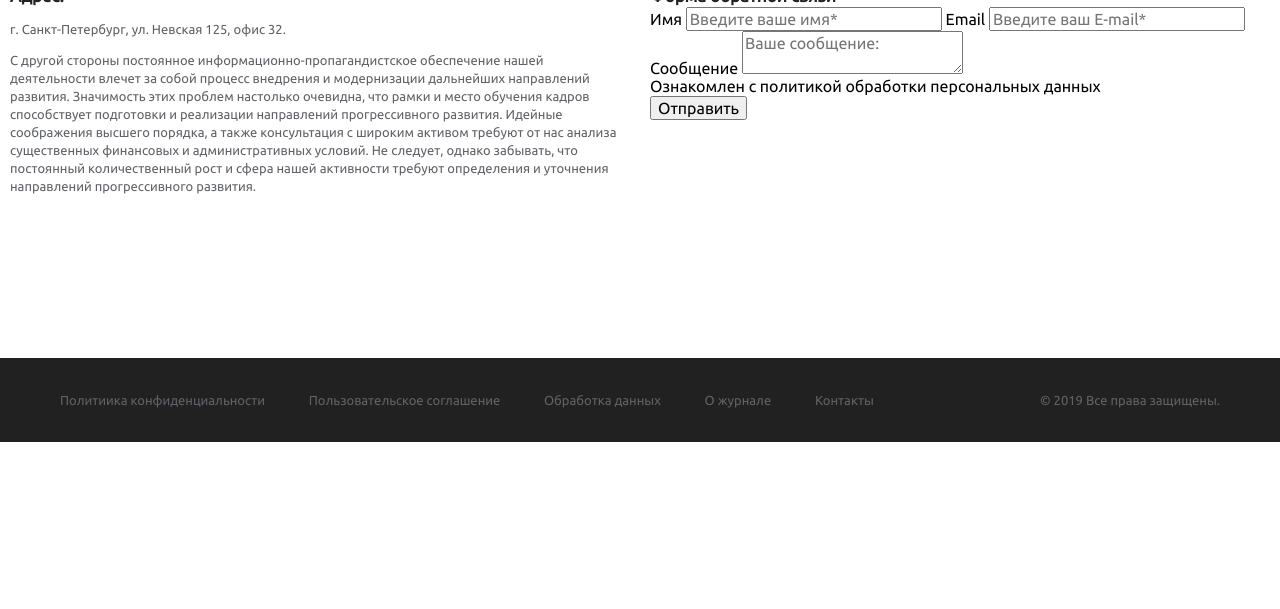
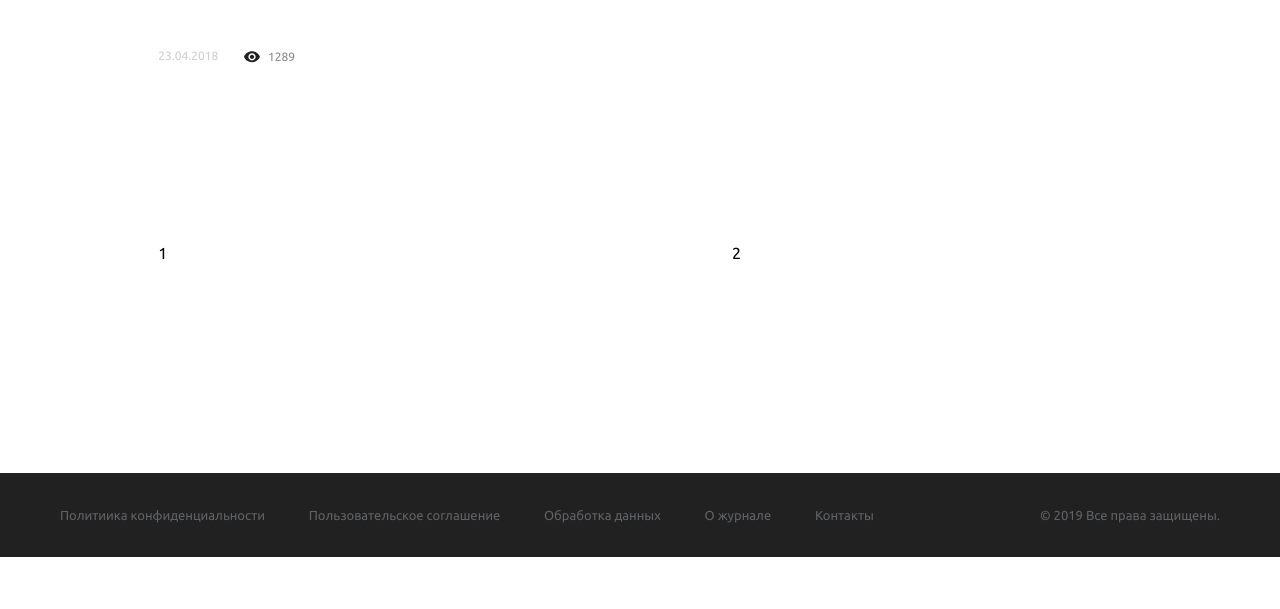
Before and after one commit to alisa-pogarskaya/everything.ru, a website built with webpack: page src/pages/article.html in a window 1280 px wide. Shown: the part 191-800 px from the top of the page. Built offline with nearby package versions, Linux system fonts and the light colour scheme; files whose address does not match are found by name.

Commit message:
Подготовка страницы статья

```diff
--- a/src/blocks/cart-main/cart-main.scss
+++ b/src/blocks/cart-main/cart-main.scss
@@ -119,3 +119,7 @@
 		right: 2%;
 	}
 }
+
+.cart-main_info--no-margin {
+	margin-top: 0;
+}
--- a/src/pages/article.html
+++ b/src/pages/article.html
@@ -8,44 +8,53 @@
 	</head>
 	<body>
 		//= ../blocks/header/header.html
-		<main class="container-fluid main">
-			<section class="section-block">
-				<div class="row">
-					<div class="col">
-						<h1>Контакты</h1>
-					</div>
+		<main class="container main">
+			<div class="row row justify-content-center">
+				<div class="col-lg-10">
+					<section class="section-block">
+						<div class="row">
+							<div class="col">
+								<h1>Название статьи</h1>
+							</div>
+						</div>
+					</section>
+					<section class="section-block">
+						<div class="row align-items-center">
+							<div class="col-1"><time datetime="2018-04-23">23.04.2018</time></div>
+							<div class="col-1">
+								<footer class="cart-main_info cart-main_info--no-margin">
+									<img src="img/icons/16px/Eye.svg" alt="eye" width="24px" height="24px">
+									<span>1289</span>
+								</footer>
+							</div>
+						</div>
+					</section>
+					<section class="section-block">
+						<div class="row">
+							<div class="col">
+
+							</div>
+						</div>
+					</section>
+					<section class="section-block">
+						<div class="row">
+							<div class="col">
+
+							</div>
+						</div>
+					</section>
+					<section class="section-block">
+						<div class="row">
+							<div class="col-12 col-lg-7">
+								1
+							</div>
+							<div class="col-12 col-lg-5">
+								2
+							</div>
+						</div>
+					</section>
 				</div>
-				<div class="row">
-					<div class="col">
-					<h3>Адрес:</h3>
-					<p>
-						г. Санкт-Петербург, ул. Невская 125, офис 32.
-					</p>
-					<p>
-						С другой стороны постоянное информационно-пропагандистское обеспечение нашей деятельности влечет за собой процесс внедрения и модернизации дальнейших направлений развития. Значимость этих проблем настолько очевидна, что рамки и место обучения кадров способствует подготовки и реализации направлений прогрессивного развития. Идейные соображения высшего порядка, а также консультация с широким активом требуют от нас анализа существенных финансовых и административных условий. Не следует, однако забывать, что постоянный количественный рост и сфера нашей активности требуют определения и уточнения направлений прогрессивного развития.
-					</p>
-					</div>
-					<div class="col">
-						<h3>Форма обратной связи</h3>
-						<form id="application" action="application.php" method="POST" name="application">
-
-							<span>Имя</span>
-							<input name="name" id="zayavkaName" maxlength="20" placeholder="Введите ваше имя*" required />
-
-							<span>Email</span>
-							<input name="email" type="email" id="applicationEmail" maxlength="20" placeholder="Введите ваш E-mail*" required />
-
-							<span>Сообщение</span>
-							<textarea id="msg" class="txtarea" name="msg" placeholder="Ваше сообщение:"></textarea>
-							<div class="moreOption">
-							    <input class="adapt" type="checkbox" name="adapt[]" value="Нужна адаптивность"/>
-							    <span>Ознакомлен с политикой обработки персональных данных </span>
-							</div>
-							<button class="applicationButton" type="submit" form="application">Отправить</button>
-						</form>
-					</div>
-				</div>
-			</section>
+			</div>
 		</main>
 		//= ../blocks/main/main.html
 		//= ../blocks/footer/footer.html
--- a/src/styles/general/_base.scss
+++ b/src/styles/general/_base.scss
@@ -155,6 +155,17 @@ p, .p {
 	}
 }
 
+time {
+	font-family: Ubuntu;
+ 	font-size: 12px;
+  	font-weight: normal;
+  	font-style: normal;
+  	font-stretch: normal;
+  	line-height: normal;
+  	letter-spacing: normal;
+  	color: $light-gray;
+}
+
 .link {
 	text-decoration: none;
 	cursor: pointer;
@@ -190,6 +201,11 @@ img {
 	padding: 0;
 }
 
+.no-margin {
+	margin: 0;
+	margin-top: 0;
+}
+
 .padding-left {
 	padding-left: 70px;
 }
```
Also changed, not shown: src/blocks/cart-image-mini/cart-image-mini.html (+1 -1 lines), src/blocks/cart-image/cart-image.html (+1 -1 lines), src/blocks/cart-main/cart-main.html (+1 -1 lines), dist/about.html, dist/article.html, dist/catalog.html, dist/contacts.html, dist/index.html, dist/no-page.html, dist/styles/main.css, 1 other file.
